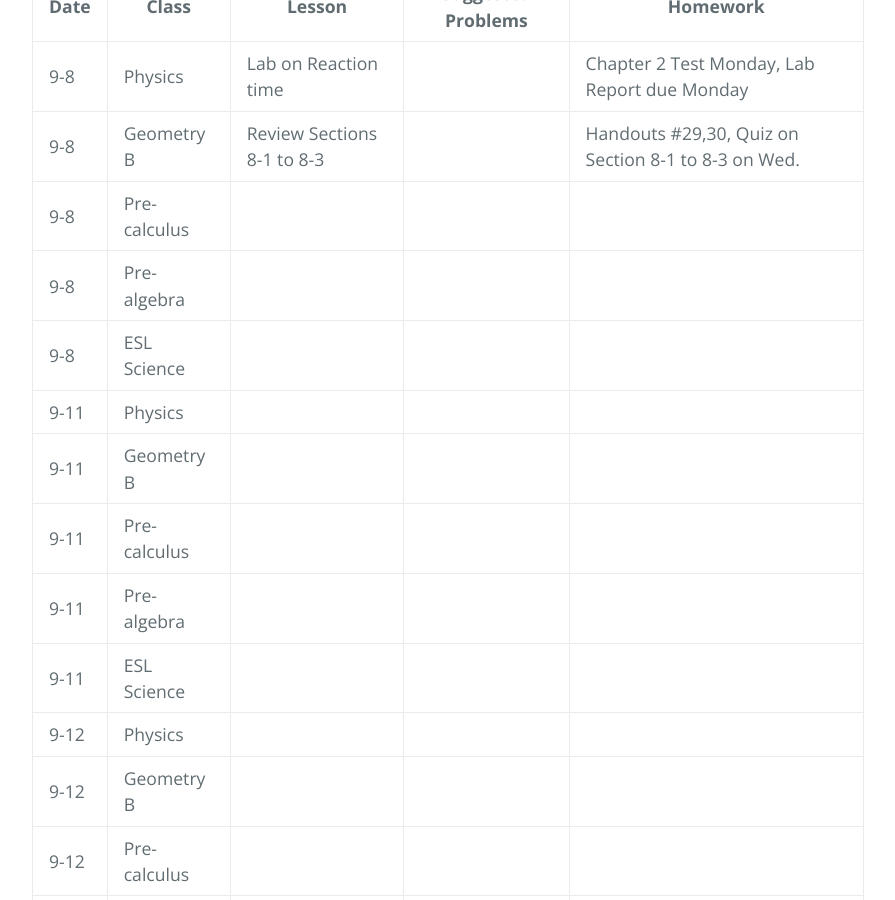
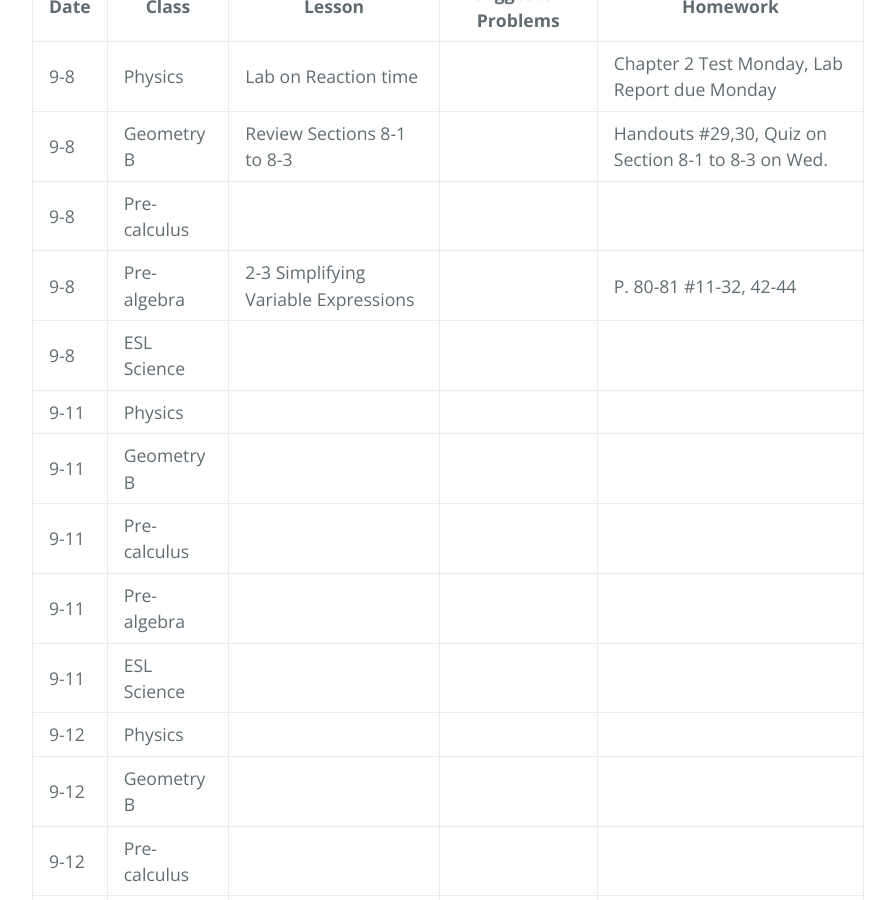
Before and after one commit to gpayoo/gpayoo, a Jekyll site: the page built from index.md, in a window 1280 px wide and 900 px high, scrolled down 597 px. Shown: the whole window, without its empty margins (192-1087 px from the left). Built offline with Jekyll 4.4.1, drawn with Linux system fonts in a browser that asks for light colours; our own code applies the rules of GitHub Pages for plain Markdown files.

Commit message:
Update index.md

```diff
--- a/index.md
+++ b/index.md
@@ -12,7 +12,7 @@ layout: default
 | 9-8 | Physics | Lab on Reaction time | |  Chapter 2 Test Monday, Lab Report due Monday
 | 9-8 | Geometry B | Review Sections 8-1 to 8-3 | |  Handouts #29,30, Quiz on Section 8-1 to 8-3 on Wed.
 | 9-8 | Pre-calculus |  | |
-| 9-8 | Pre-algebra | | |
+| 9-8 | Pre-algebra | 2-3 Simplifying Variable Expressions | | P. 80-81 #11-32, 42-44
 | 9-8 | ESL Science |  |  |
 | 9-11 | Physics |  | |
 | 9-11 | Geometry B |  | | |
```
